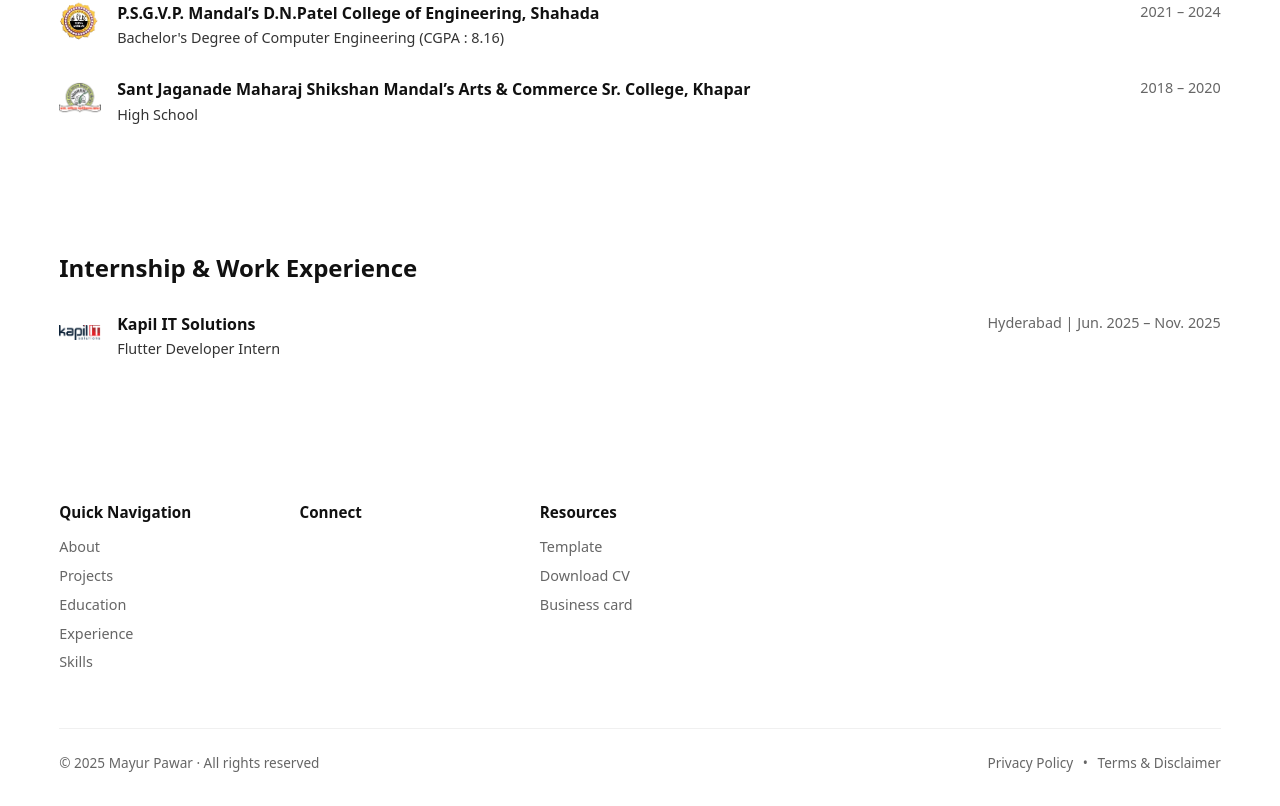
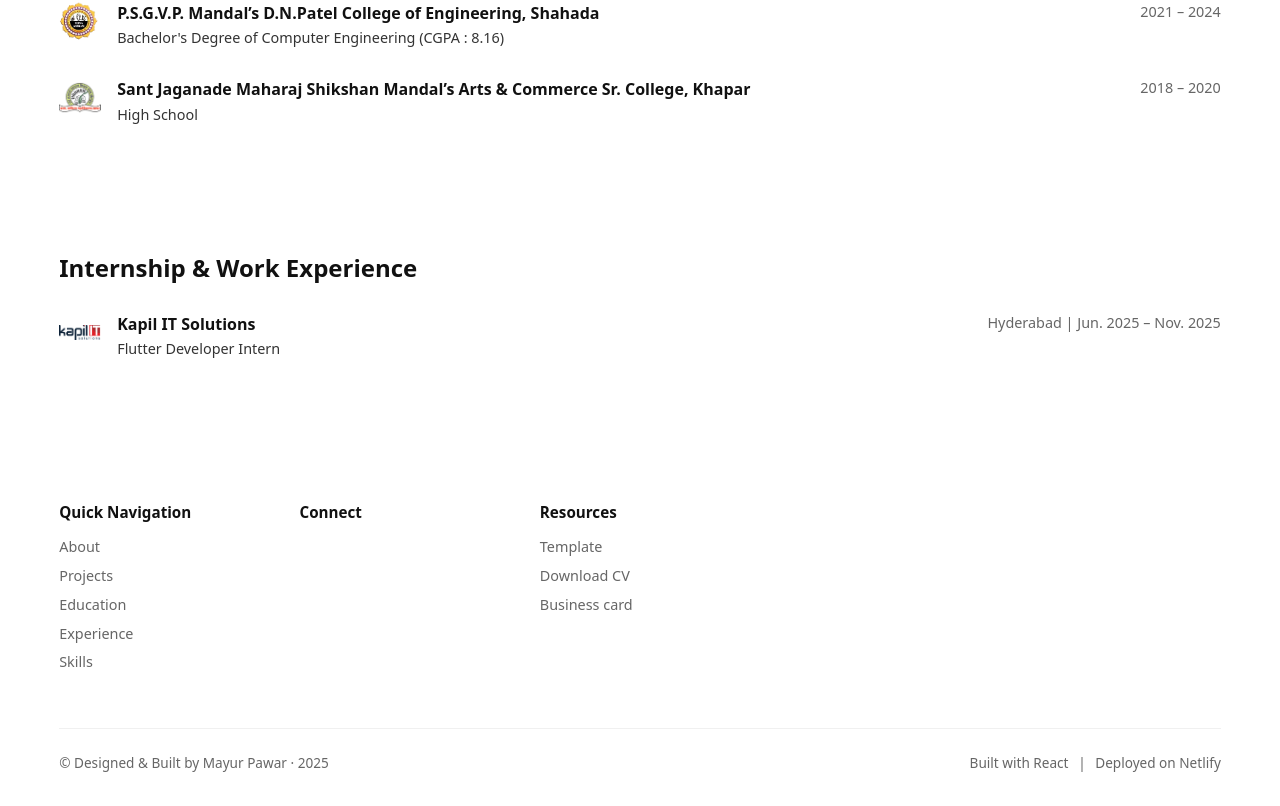
Before and after one commit to mayurpawar17/portfolio, a React (Vite) app: page / in a window 1280 px wide. Shown: the part 2154-2960 px from the top of the page. Built offline with nearby package versions, Linux system fonts and the light colour scheme; some icons are missing.

Commit message:
update footer

```diff
--- a/src/components/Footer.jsx
+++ b/src/components/Footer.jsx
@@ -28,7 +28,7 @@ const Footer = () => {
                 icon="mdi:github"
                 width="24"
                 height="24"
-               style={{ color: "#a3a3a3" }}
+                style={{ color: "#a3a3a3" }}
               />
             </span>
 
@@ -38,19 +38,19 @@ const Footer = () => {
                 icon="mdi:linkedin"
                 width="24"
                 height="24"
-             style={{ color: "#a3a3a3" }}
+                style={{ color: "#a3a3a3" }}
               />
             </span>
 
-            <span>
+            {/* <span>
               {" "}
               <Icon
                 icon="mdi:instagram"
                 width="24"
                 height="24"
-                 style={{ color: "#a3a3a3" }}
+                style={{ color: "#a3a3a3" }}
               />
-            </span>
+            </span> */}
           </div>
         </div>
 
@@ -90,16 +90,12 @@ const Footer = () => {
       <div className="footer-divider"></div>
 
       <div className="footer-bottom">
-        <div>
-          © {currentYear} Mayur Pawar · All rights reserved
-          {/* <br />
-          Last updated: 2025.12 */}
-        </div>
+        <div>© Designed & Built by Mayur Pawar · {currentYear}</div>
 
         <div className="footer-links">
-          <span>Privacy Policy</span>
-          <span>•</span>
-          <span>Terms & Disclaimer</span>
+          <span>Built with React</span>
+          <span>|</span>
+          <span>Deployed on Netlify</span>
         </div>
       </div>
     </footer>
```
